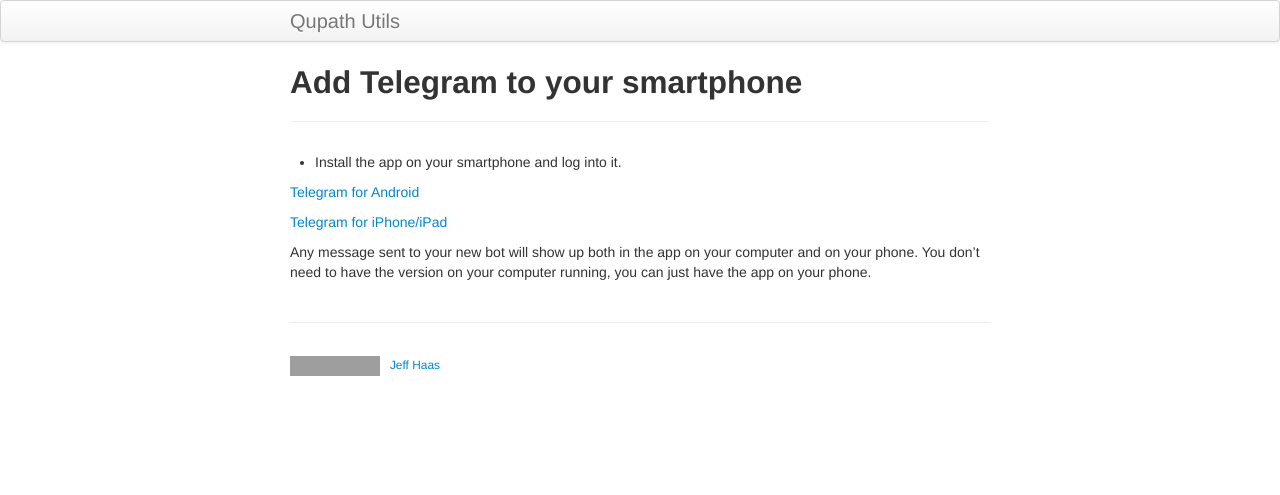
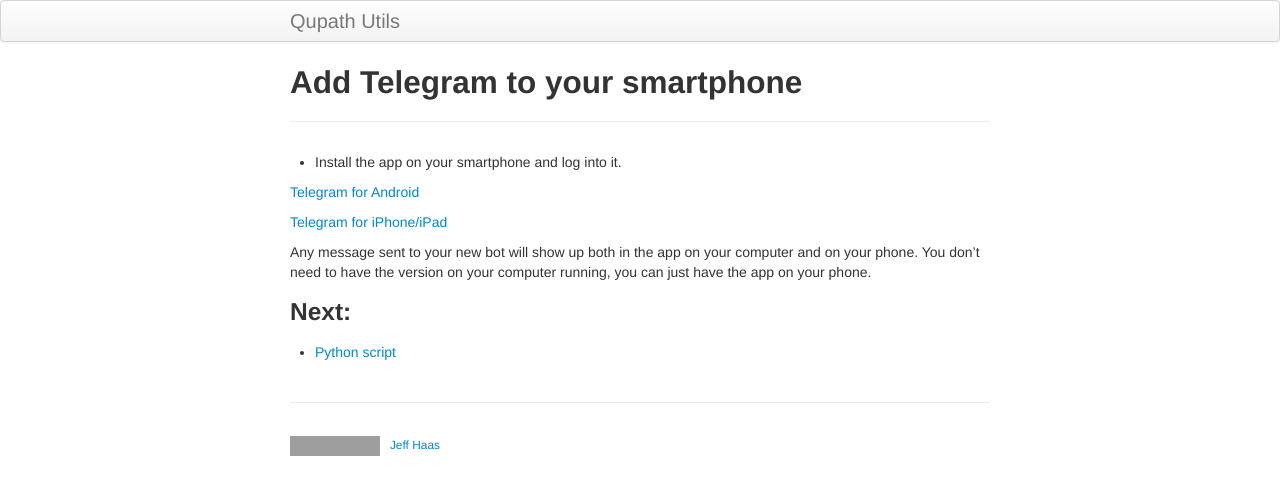
Before and after one commit to Jeff-Haas/qupath_utils, a Jekyll site: the page built from pages/telegram_app.md, in a window 1280 px wide. Shown: the top 495 px of the page. Built offline with Jekyll 4.4.1, drawn with Linux system fonts in a browser that asks for light colours; grey boxes are pictures that could not be loaded.

Commit message:
Update telegram_app.md

```diff
--- a/pages/telegram_app.md
+++ b/pages/telegram_app.md
@@ -11,3 +11,6 @@ title: Add Telegram to your smartphone
 
 
 Any message sent to your new bot will show up both in the app on your computer and on your phone.  You don't need to have the version on your computer running, you can just have the app on your phone.
+
+### Next:
+- [Python script](python_script.html)
```
